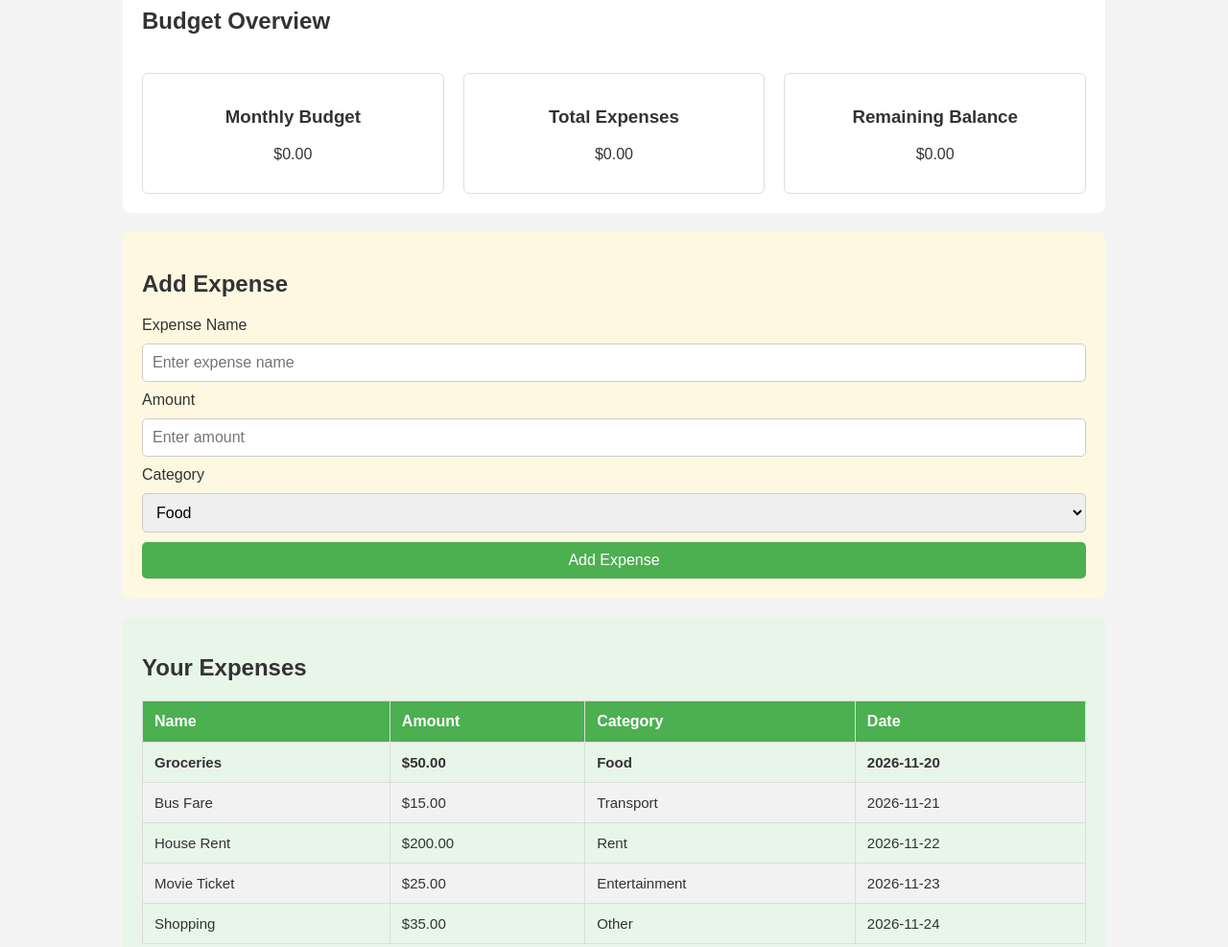
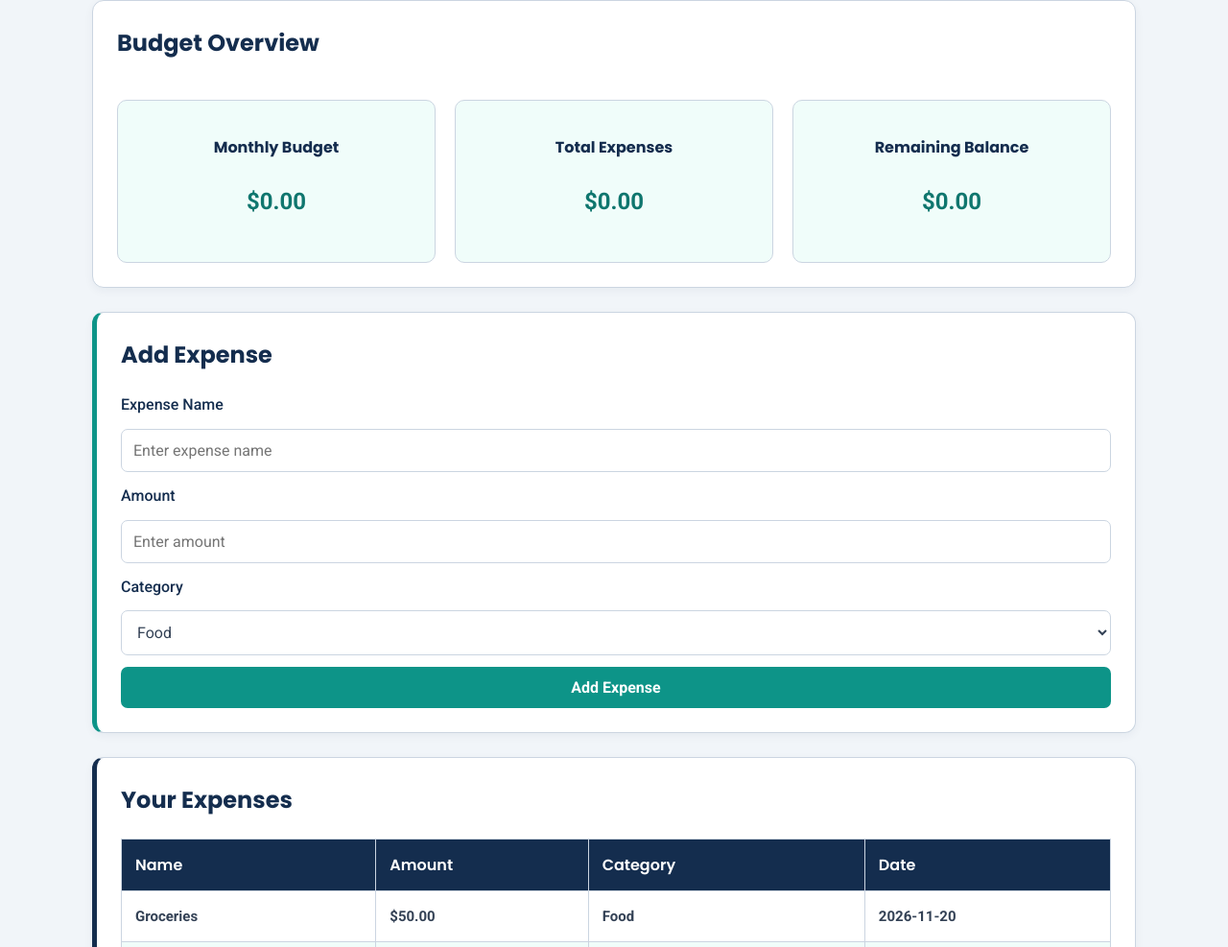
Before and after one commit to noorkeya067-commits/personal-budget-tracker, a plain HTML site: page index.html in a window 1280 px wide. Shown: the part 275-1262 px from the top of the page at 96% size. Drawn offline with Linux system fonts and the light colour scheme.

Commit message:
Complete Week 3 visual design improvements

```diff
--- a/style.css
+++ b/style.css
@@ -1,22 +1,61 @@
+
+/* Google Fonts */
+@import url('https://fonts.googleapis.com/css2?family=Poppins:wght@500;600;700&family=Roboto:wght@400;500;700&display=swap');
+
+/* Color palette */
+:root {
+    --primary: #142D4E;
+    --secondary: #0D9488;
+    --secondary-dark: #0F766E;
+    --background: #F1F5F9;
+    --white: #FFFFFF;
+    --border: #CBD5E1;
+    --text: #334155;
+    --light-teal: #F0FDFA;
+}
 
 /* Basic page styling */
+* {
+    box-sizing: border-box;
+}
+
 body {
-    font-family: Arial, sans-serif;
+    font-family: 'Roboto', sans-serif;
     margin: 0;
     padding: 0;
-    background-color: #f4f4f4;
-    color: #333;
+    background-color: var(--background);
+    color: var(--text);
+    line-height: 1.6;
 }
 
-/* Header */
+/* Main headings */
+h1, h2, h3 {
+    font-family: 'Poppins', sans-serif;
+    color: var(--primary);
+}
+
+h2 {
+    margin-top: 0;
+    margin-bottom: 20px;
+}
+
+/* Page heading card */
 header {
     text-align: center;
-    padding: 30px;
-    background-color: white;
+    padding: 35px 20px;
+    background-color: var(--white);
+    border-bottom: 4px solid var(--secondary);
+    margin-bottom: 25px;
+    box-shadow: 0 3px 10px rgba(20, 45, 78, 0.08);
 }
 
 header h1 {
     margin-bottom: 10px;
+    font-size: 30px;
+}
+
+header p {
+    color: var(--text);
 }
 
 header img {
@@ -26,83 +65,117 @@ header img {
 
 /* Main content */
 main {
-    width: 80%;
+    width: 85%;
+    max-width: 1200px;
     margin: 30px auto;
 }
 
-/* Sections */
+/* Section cards */
 section {
-    background-color: white;
-    padding: 20px;
-    margin-bottom: 20px;
-    border-radius: 8px;
+    background-color: var(--white);
+    padding: 25px;
+    margin-bottom: 25px;
+    border: 1px solid var(--border);
+    border-radius: 12px;
+    box-shadow: 0 3px 10px rgba(20, 45, 78, 0.05);
 }
 
-/* Budget cards */
-.budget-card {
-    display: inline-block;
-    width: 28%;
-    margin: 1%;
-    padding: 15px;
-    text-align: center;
-    border: 1px solid #ddd;
-    border-radius: 6px;
+/* Budget overview */
+.budget-section {
+    display: grid;
+    grid-template-columns: repeat(3, 1fr);
+    gap: 20px;
 }
 
-/* Add Expense section */
+.budget-section h2 {
+    grid-column: 1 / -1;
+}
+
+.budget-card {
+    background-color: var(--light-teal);
+    width: auto;
+    margin: 0;
+    padding: 20px;
+    text-align: center;
+    border: 1px solid var(--border);
+    border-radius: 10px;
+}
+
+.budget-card h3 {
+    font-size: 16px;
+}
+
+.budget-card p {
+    font-size: 24px;
+    font-weight: bold;
+    color: var(--secondary-dark);
+}
+
+/* Add Expense form card */
 #add-expense {
-    background-color: #fff8e1;
+    background-color: var(--white);
+    border-left: 5px solid var(--secondary);
 }
 
 /* Form styling */
 form {
     display: flex;
     flex-direction: column;
-    gap: 10px;
+    gap: 12px;
+}
+
+label {
+    font-weight: 500;
+    color: var(--primary);
 }
 
 input,
 select,
 button {
-    padding: 10px;
+    font-family: 'Roboto', sans-serif;
+    padding: 12px;
     font-size: 16px;
+    border-radius: 7px;
 }
 
-/* Direct child selector */
 form > input,
 form > select {
-    border: 1px solid #ccc;
-    border-radius: 5px;
+    width: 100%;
+    border: 1px solid var(--border);
+    background-color: var(--white);
+    color: var(--text);
 }
 
-/* Negation pseudo-class */
+/* Input background */
 input:not([type="submit"]) {
-    background-color: #fff;
+    background-color: var(--white);
 }
 
-/* Focus pseudo-class */
+/* Focus effect */
 input:focus,
 select:focus {
-    outline: 2px solid #4caf50;
-    border-color: #4caf50;
+    outline: 2px solid var(--secondary);
+    border-color: var(--secondary);
 }
 
 /* Button styling */
 button {
-    background-color: #4caf50;
-    color: white;
+    background-color: var(--secondary);
+    color: var(--white);
     border: none;
-    border-radius: 5px;
+    font-weight: 700;
     cursor: pointer;
+    transition: background-color 0.3s ease;
 }
 
 button:hover {
-    background-color: #388e3c;
+    background-color: var(--secondary-dark);
 }
 
-/* Your Expenses section */
+/* Expense table card */
 #your-expenses {
-    background-color: #e8f5e9;
+    background-color: var(--white);
+    border-left: 5px solid var(--primary);
 }
 
 /* Expense table */
@@ -114,45 +187,57 @@ table {
 
 th,
 td {
-    border: 1px solid #ddd;
-    padding: 12px;
+    border: 1px solid var(--border);
+    padding: 14px;
     text-align: left;
 }
 
-/* Colored table header */
 thead {
-    background-color: #4caf50;
-    color: white;
+    background-color: var(--primary);
+    color: var(--white);
 }
 
-/* Descendant selector */
+th {
+    font-family: 'Poppins', sans-serif;
+    font-weight: 600;
+}
+
 .expenses-list td {
     font-size: 15px;
 }
 
-/* Position pseudo-class */
-tr:nth-child(even) {
-    background-color: #f2f2f2;
+/* Alternating table rows */
+tbody tr:nth-child(even) {
+    background-color: var(--light-teal);
 }
 
-/* First row selector */
+tbody tr:nth-child(odd) {
+    background-color: var(--white);
+}
+
 tr:first-child {
     font-weight: bold;
 }
 
 /* Table hover effect */
 tbody tr:hover {
-    background-color: #dcedc8;
+    background-color: #CCFBF1;
 }
 
 /* Instructions section */
-.instructions {
-    background-color: #fffde7;
+.instructions-section {
+    background-color: var(--white);
 }
 
 summary {
     cursor: pointer;
-    font-weight: bold;
+    font-family: 'Poppins', sans-serif;
+    font-weight: 600;
+    color: var(--primary);
+    padding: 10px;
+}
+
+.instructions-section p {
     padding: 10px;
 }
 
@@ -164,35 +249,43 @@ summary {
 iframe {
     max-width: 100%;
     border: none;
-    border-radius: 8px;
+    border-radius: 10px;
 }
 
 /* Footer */
 footer {
     text-align: center;
     padding: 20px;
-    background-color: white;
-}
-/* Improved Budget Overview layout */
-.budget-section {
-    display: grid;
-    grid-template-columns: repeat(3, 1fr);
-    gap: 20px;
+    background-color: var(--primary);
+    color: var(--white);
+    margin-top: 30px;
 }
 
-.budget-section h2 {
-    grid-column: 1 / -1;
+footer p {
+    margin: 0;
 }
 
-.budget-card {
-    width: auto;
-    margin: 0;
-    box-sizing: border-box;
-}
+/* Responsive layout */
+@media (max-width: 700px) {
+    main {
+        width: 94%;
+    }
 
-/* Responsive layout for smaller screens */
-@media (max-width: 700px) {
     .budget-section {
         grid-template-columns: 1fr;
     }
+
+    header h1 {
+        font-size: 23px;
+    }
+
+    section {
+        padding: 18px;
+    }
+
+    th,
+    td {
+        padding: 8px;
+        font-size: 13px;
+    }
 }
```
Also changed, not shown: 1 other file.
